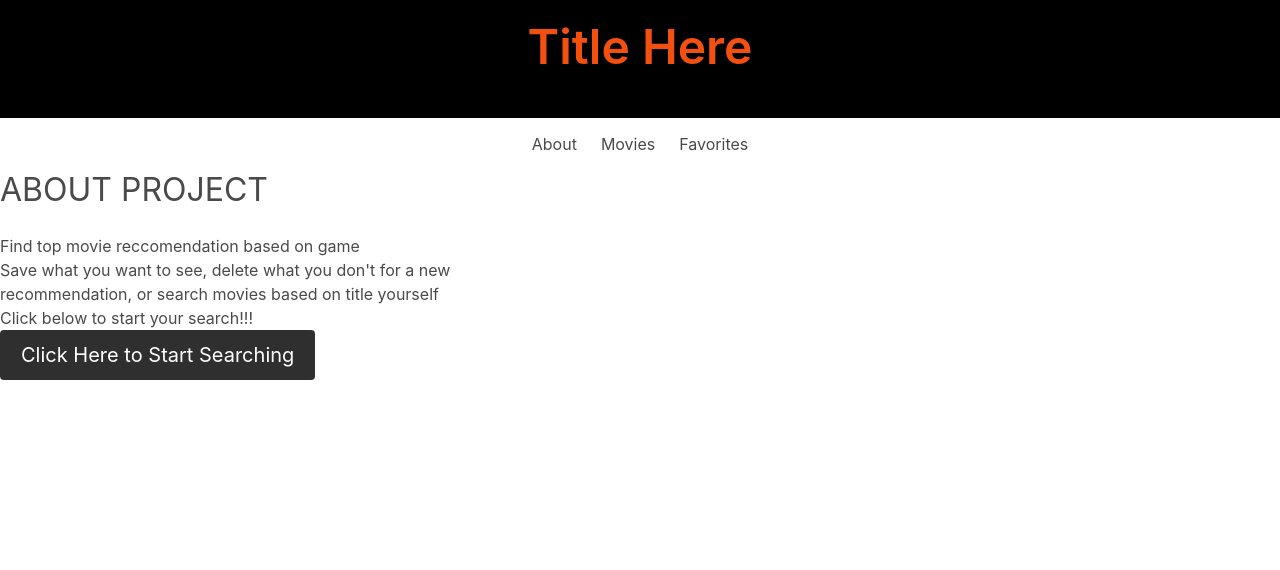
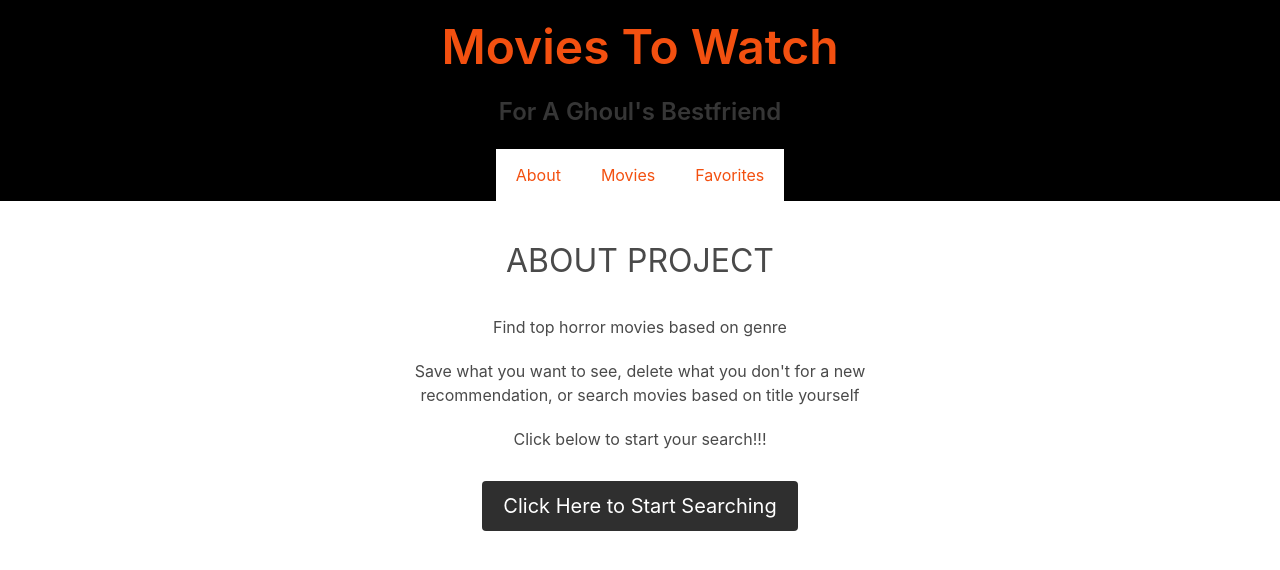
Before and after one commit to erica-210/horrormovies, a plain HTML site: page index.html in a window 1280 px wide. Drawn offline with nearby package versions, Linux system fonts and the light colour scheme.

Commit message:
styled opening page

```diff
--- a/assets/css/style.css
+++ b/assets/css/style.css
@@ -11,12 +11,34 @@ header {
     background-color: black;
 }
 #title {
-    padding: 20px;
+    padding: 20px 0 0 0;
     text-align: center;
     color: var(--vibrant);
 }
 
+#title-2 {
+    text-align: center;
+}
 .navbar {
     flex-grow: 1;
     justify-content: center;
+    background-color: black;
 }
+
+.navbar-item{
+    padding: 0 20px 0 20px;
+    background-color: white;
+    color: var(--vibrant);
+}
+.opening-page {
+    margin: 40px;
+    text-align: center;
+}
+
+.intro {
+    padding: 10px;
+}
+
+#start {
+    margin: 20px;
+}
--- a/index.html
+++ b/index.html
@@ -4,16 +4,17 @@
         <meta charset="UTF-8">
         <meta name="viewport" content="width=device-width, initial-scale=1">
         <meta http-equiv="X-UA-Compatible" content="ie=edge">
-        <title>Placeholder</title>
+        <title>Movies To Watch During Spooky Season</title>
+        <link rel="stylesheet" href="https://cdn.jsdelivr.net/npm/bulma@0.9.4/css/bulma.min.css">
         <link rel="stylesheet" type="text/css" href="./assets/css/style.css" />
-        <link rel="stylesheet" href="https://cdn.jsdelivr.net/npm/bulma@0.9.4/css/bulma.min.css">
     </head>
     <body>
         <header>
-            <h1 class="title is-1" id="title">Title Here</h1>
-            <nav class="navbar-center is-white" role="navigation" aria-label="main navigation">
+            <h1 class="title is-1" id="title">Movies To Watch</h1>
+            <h3 class="title is-4" id="title-2">For A Ghoul's Bestfriend</h3>
+            <nav class="navbar-center" role="navigation" aria-label="main navigation">
                 <div id="nav-links" class="navbar-menu">
-                    <div class="navbar" >
+                    <div class="navbar">
                       <a class="navbar-item ">
                         About
                       </a>
@@ -32,7 +33,7 @@
         <main>
             <div class="opening-page">
                 <h1 class="subtitle is-3">ABOUT PROJECT</h1>
-                <p class="intro" id="line-1">Find top movie reccomendation based on game</p>
+                <p class="intro" id="line-1">Find top horror movies based on genre</p>
                 <p class="intro" id="line-2">Save what you want to see, delete what you don't for a new<br>recommendation, or search movies based on title yourself</br></p>
                 <p class="intro" id="line-3">Click below to start your search!!!</p>
                 <button class="button is-medium is-hovered is-hovered is-dark" id="start">Click Here to Start Searching</button>
```
